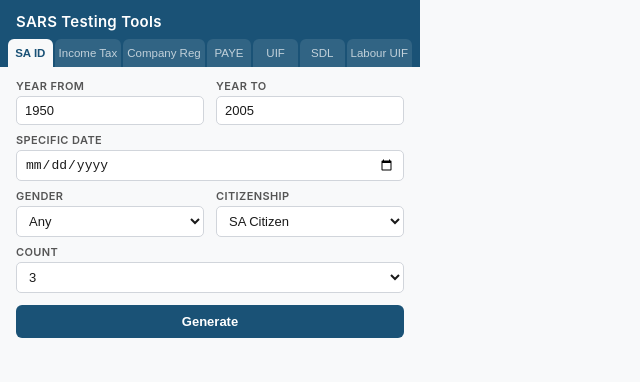
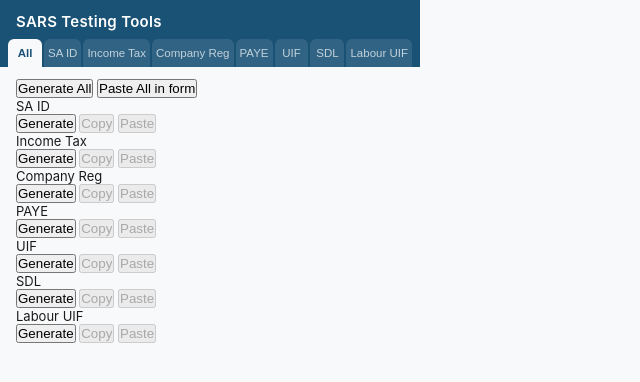
Before and after one commit to penkin/SARS-Testing-Tools-Browser-Extension, a website with bundled scripts: page popup.html in a window 1280 px wide. Shown: the whole page, without its empty margins (0-640 px from the left). Built offline with nearby package versions, Linux system fonts and the light colour scheme.

Commit message:
feat: add All tab markup as default landing view

```diff
--- a/popup.html
+++ b/popup.html
@@ -13,7 +13,8 @@
     </header>
 
     <nav class="tabs" role="tablist">
-      <button class="tab active" role="tab" data-tab="sa-id">SA ID</button>
+      <button class="tab active" role="tab" data-tab="all">All</button>
+      <button class="tab" role="tab" data-tab="sa-id">SA ID</button>
       <button class="tab" role="tab" data-tab="income-tax">Income Tax</button>
       <button class="tab" role="tab" data-tab="company-reg">Company Reg</button>
       <button class="tab" role="tab" data-tab="paye">PAYE</button>
@@ -22,8 +23,82 @@
       <button class="tab" role="tab" data-tab="labour-uif">Labour UIF</button>
     </nav>
 
+    <!-- All Panel -->
+    <div class="panel active" id="panel-all" role="tabpanel">
+      <div class="all-actions">
+        <button class="btn-generate-all">Generate All</button>
+        <button class="btn-paste-all">Paste All in form</button>
+      </div>
+      <div class="all-rows">
+        <div class="all-row" data-type="sa-id">
+          <div class="all-row-label">SA ID</div>
+          <div class="all-row-value" data-empty="—"></div>
+          <div class="all-row-actions">
+            <button class="btn-row-generate">Generate</button>
+            <button class="btn-row-copy" disabled>Copy</button>
+            <button class="btn-row-paste" disabled>Paste</button>
+          </div>
+        </div>
+        <div class="all-row" data-type="income-tax">
+          <div class="all-row-label">Income Tax</div>
+          <div class="all-row-value" data-empty="—"></div>
+          <div class="all-row-actions">
+            <button class="btn-row-generate">Generate</button>
+            <button class="btn-row-copy" disabled>Copy</button>
+            <button class="btn-row-paste" disabled>Paste</button>
+          </div>
+        </div>
+        <div class="all-row" data-type="company-reg">
+          <div class="all-row-label">Company Reg</div>
+          <div class="all-row-value" data-empty="—"></div>
+          <div class="all-row-actions">
+            <button class="btn-row-generate">Generate</button>
+            <button class="btn-row-copy" disabled>Copy</button>
+            <button class="btn-row-paste" disabled>Paste</button>
+          </div>
+        </div>
+        <div class="all-row" data-type="paye">
+          <div class="all-row-label">PAYE</div>
+          <div class="all-row-value" data-empty="—"></div>
+          <div class="all-row-actions">
+            <button class="btn-row-generate">Generate</button>
+            <button class="btn-row-copy" disabled>Copy</button>
+            <button class="btn-row-paste" disabled>Paste</button>
+          </div>
+        </div>
+        <div class="all-row" data-type="uif">
+          <div class="all-row-label">UIF</div>
+          <div class="all-row-value" data-empty="—"></div>
+          <div class="all-row-actions">
+            <button class="btn-row-generate">Generate</button>
+            <button class="btn-row-copy" disabled>Copy</button>
+            <button class="btn-row-paste" disabled>Paste</button>
+          </div>
+        </div>
+        <div class="all-row" data-type="sdl">
+          <div class="all-row-label">SDL</div>
+          <div class="all-row-value" data-empty="—"></div>
+          <div class="all-row-actions">
+            <button class="btn-row-generate">Generate</button>
+            <button class="btn-row-copy" disabled>Copy</button>
+            <button class="btn-row-paste" disabled>Paste</button>
+          </div>
+        </div>
+        <div class="all-row" data-type="labour-uif">
+          <div class="all-row-label">Labour UIF</div>
+          <div class="all-row-value" data-empty="—"></div>
+          <div class="all-row-actions">
+            <button class="btn-row-generate">Generate</button>
+            <button class="btn-row-copy" disabled>Copy</button>
+            <button class="btn-row-paste" disabled>Paste</button>
+          </div>
+        </div>
+      </div>
+      <div class="paste-summary" id="paste-summary"></div>
+    </div>
+
     <!-- SA ID Panel -->
-    <div class="panel active" id="panel-sa-id" role="tabpanel">
+    <div class="panel" id="panel-sa-id" role="tabpanel">
       <div class="filters">
         <div class="filter-row">
           <label>Year From
```
